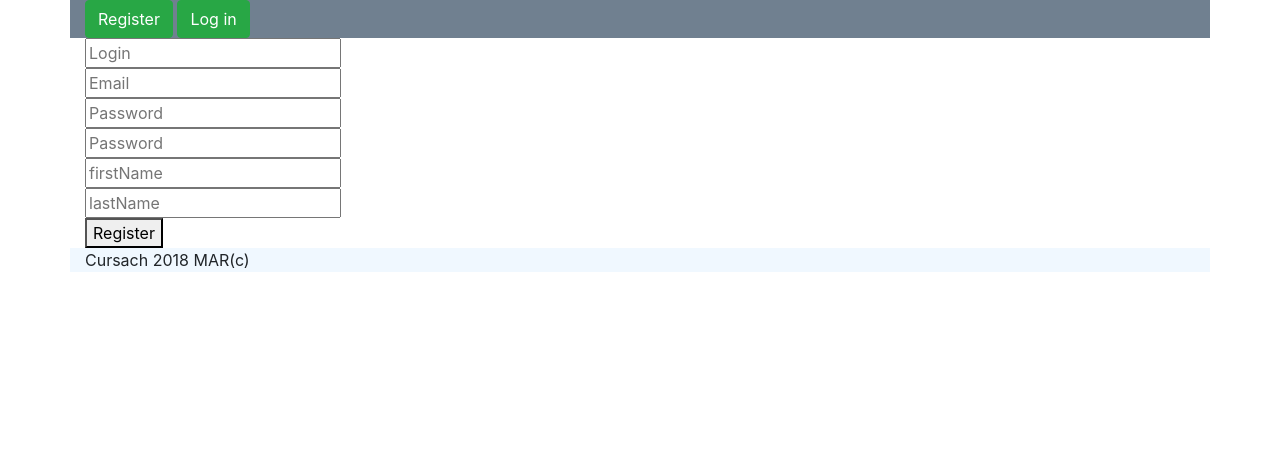
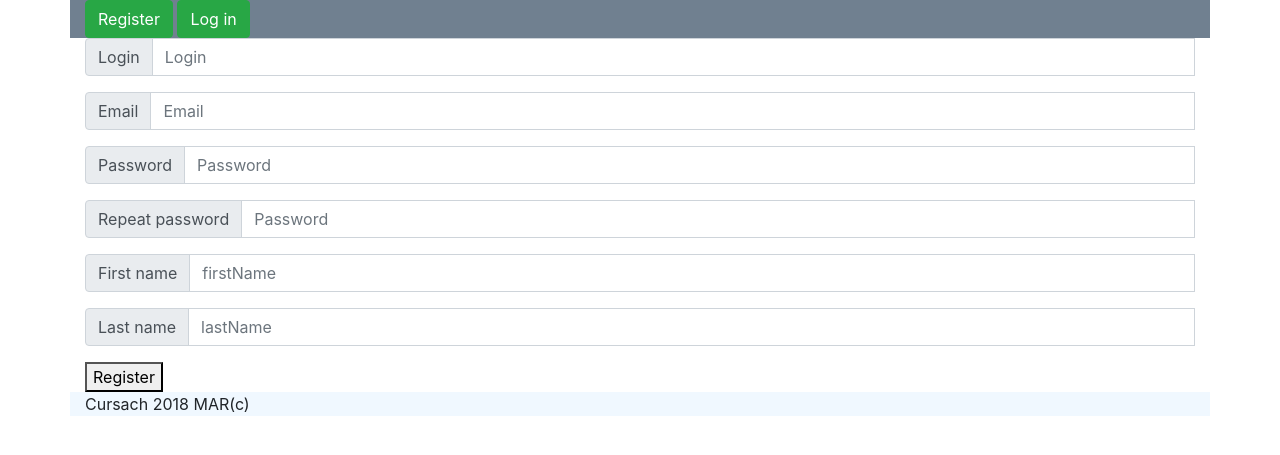
Before and after one commit to Banifest/WebUICourseWork, a Django app: page /reg.html in a window 1280 px wide. Shown: the top 455 px of the page. Run offline with Django 3.2, Linux system fonts and the light colour scheme; some libraries are stand-ins or nearby versions.

Commit message:
change in output

```diff
--- a/templates/main.html
+++ b/templates/main.html
@@ -77,7 +77,7 @@
                 <dd>
                     {% for reference in group.refs %}
                         <div>
-                            <p>
+                            <div style="text-align: right;">
                                 <a href="{{ reference.ref_url }}">{{ reference.name }}</a>
                                 <button class="btn btn-danger" type="button" data-toggle="collapse"
                                         data-target="#delRefCollapse{{ reference.id }}"
@@ -89,7 +89,7 @@
                                         aria-expanded="false" aria-controls="changeRefCollapse{{ reference.id }}">
                                     Change reference
                                 </button>
-                            </p>
+                            </div>
 
                             <form method="post" class="collapse" id="delRefCollapse{{ reference.id }}">
                                 <input type="hidden" name="csrfmiddlewaretoken" value="{{ csrf_token }}">
--- a/templates/reg.html
+++ b/templates/reg.html
@@ -5,18 +5,56 @@
     <title>Registration</title>
 </head>
 <body>
-    {% include 'header.html' %}
-    <form method="post" action="reg.html" class="container">
-        <input type="hidden" name="csrfmiddlewaretoken" value="{{ csrf_token }}">
+{% include 'header.html' %}
+<form method="post" action="reg.html" class="container">
+    <input type="hidden" name="csrfmiddlewaretoken" value="{{ csrf_token }}">
 
-        <input type="text" name="username" placeholder="Login"> <br>
-        <input type="email" name="email" placeholder="Email"> <br>
-        <input type="password" name="password" placeholder="Password"> <br>
-        <input type="password" name="repeat_password" placeholder="Password"> <br>
-        <input type="text" name="firstName" placeholder="firstName"> <br>
-        <input type="text" name="lastName" placeholder="lastName"> <br>
-        <button type="submit" name="register">Register</button> <br>
-    </form>
-    {% include 'footer.html' %}
+
+    <div class="input-group mb-3">
+        <div class="input-group-prepend">
+            <span class="input-group-text" id="basic-addon1">Login</span>
+        </div>
+        <input type="text" name="username" placeholder="Login" class="form-control"> <br>
+    </div>
+
+    <div class="input-group mb-3">
+        <div class="input-group-prepend">
+            <span class="input-group-text" id="basic-addon1">Email</span>
+        </div>
+            <input type="email" name="email" placeholder="Email" class="form-control"> <br>
+    </div>
+
+    <div class="input-group mb-3">
+        <div class="input-group-prepend">
+            <span class="input-group-text" id="basic-addon1">Password</span>
+        </div>
+            <input type="password" name="password" placeholder="Password" class="form-control"> <br>
+    </div>
+
+    <div class="input-group mb-3">
+        <div class="input-group-prepend">
+            <span class="input-group-text" id="basic-addon1">Repeat password</span>
+        </div>
+            <input type="password" name="repeat_password" placeholder="Password" class="form-control"> <br>
+    </div>
+
+    <div class="input-group mb-3">
+        <div class="input-group-prepend">
+            <span class="input-group-text" id="basic-addon1">First name</span>
+        </div>
+            <input type="text" name="firstName" placeholder="firstName" class="form-control">  <br>
+    </div>
+    <div class="input-group mb-3">
+        <div class="input-group-prepend">
+            <span class="input-group-text" id="basic-addon1">Last name</span>
+        </div>
+        <input type="text" name="lastName" placeholder="lastName" class="form-control"> <br>
+    </div>
+    <button type="submit" name="register">Register</button>
+
+
+    <br>
+</form>
+{% include 'footer.html' %}
 </body>
 </html>
--- a/webui/exceptions.py
+++ b/webui/exceptions.py
@@ -6,6 +6,6 @@ class ErrorStatus(Exception):
     detail: str
     status_code: int
 
-    def __init__(self, status_code: int=400, status: str='') -> None:
+    def __init__(self, status_code: int=400, status: dict={'detail': ''}) -> None:
         self.status_code = status_code
         self.detail = status
--- a/webui/req.py
+++ b/webui/req.py
@@ -3,8 +3,8 @@ from django.http import HttpRequest
 
 from webui.exceptions import AuthException, ErrorStatus
 
-#BASE_API_URL = 'http://127.0.0.1:8000/api'
-BASE_API_URL = 'https://pscaserv.herokuapp.com/api'
+BASE_API_URL = 'http://127.0.0.1:8000/api'
+# BASE_API_URL = 'https://pscaserv.herokuapp.com/api'
 
 
 def do_request(method: str, url: str = '', request: HttpRequest = None, obj: str = None, data: dict = None,
@@ -47,11 +47,15 @@ def do_request(method: str, url: str = '', request: HttpRequest = None, obj: str
                 headers={'X-CSRFTOKEN': request.COOKIES['csrftoken']},
         )
 
-    if 'detail' in res.json() and res.json()['detail'] == 'Authentication credentials were not provided.':
-         raise AuthException()
-
     if res.status_code // 100 in {4, 5}:
-        raise ErrorStatus(res.status_code, res.json())
+        try:
+            res.json()
+        except:
+            raise ErrorStatus(res.status_code, {'detail': ''})
+        else:
+            if 'detail' in  res.json() and res.json()['detail'] == 'Authentication credentials were not provided.':
+                raise AuthException()
+            raise ErrorStatus(res.status_code, res.json())
 
     return res
 
--- a/webui/views/RegView.py
+++ b/webui/views/RegView.py
@@ -12,7 +12,7 @@ class RegView(CustomTemplateView):
     def get(self, request, *args, **kwargs):
         if 'login' in request.POST:
             return redirect('MainView', permanent=True)
-        return self.render_to_response(context={})
+        return self.re_render_to_response(context={}, request=request)
 
     def post(self, request: HttpRequest) -> HttpResponse:
         user = do_request(
```
Also changed, not shown: templates/auth.html (+12 -2 lines).
